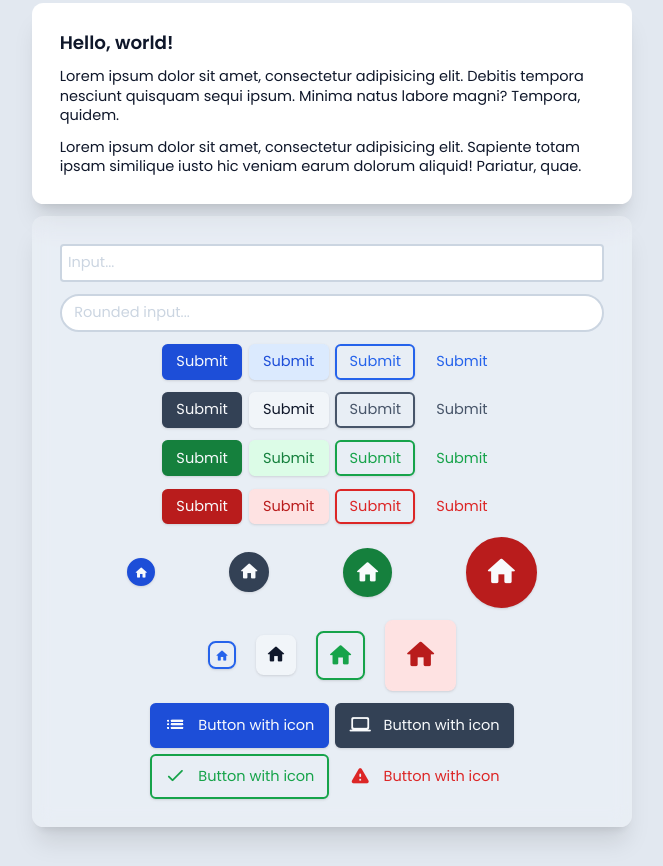
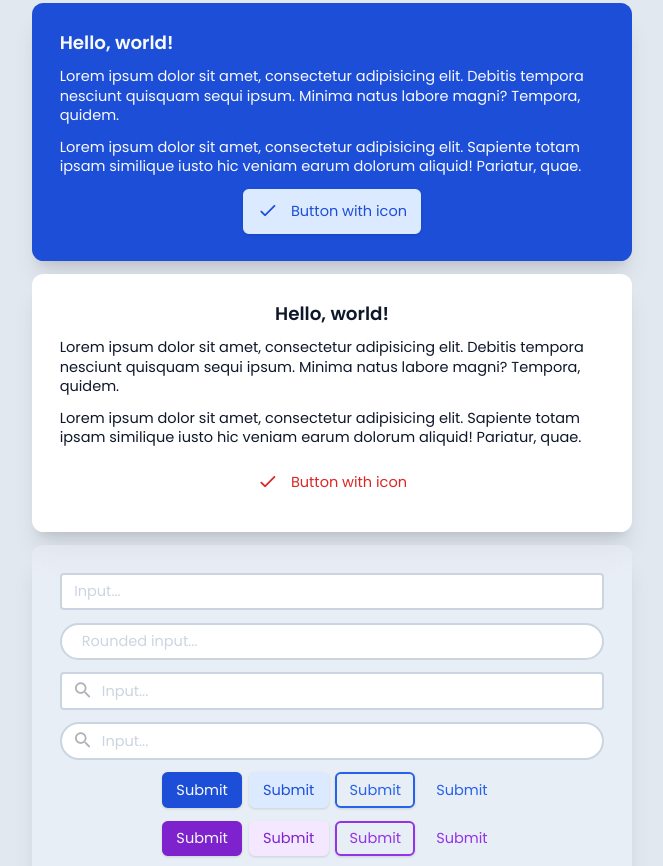
Before and after one commit to andymcgunagle/my-design-system, a website built with Vite: page index.html in a window 1280 px wide. Shown: the part 126-992 px from the top of the page, without its empty margins (308-971 px from the left). Before the commit the page ends 965 px from the top, so only its background shows below. Built offline with nearby package versions, Linux system fonts and the light colour scheme.

Commit message:
add accent buttons. add input with icon. add brand card.

```diff
--- a/index.html
+++ b/index.html
@@ -13,22 +13,63 @@
   <div class="column-center gap-2">
     <h1 class="font-18 gray-900">My Design System</h1>
     <h2 class="font-8 font-weight-4 gray-500">Inspired by Tailwind CSS & CSS Modules</h2>
+
+    <div class="card brand">
+      <h3 class="font-8 font-weight-6">Hello, world!</h3>
+      <p>
+        Lorem ipsum dolor sit amet, consectetur adipisicing elit. Debitis tempora nesciunt quisquam sequi ipsum. Minima
+        natus labore magni? Tempora, quidem.
+      </p>
+      <p>
+        Lorem ipsum dolor sit amet, consectetur adipisicing elit. Sapiente totam ipsam similique iusto hic veniam earum
+        dolorum aliquid! Pariatur, quae.
+      </p>
+      <button class="light with-icon center">
+        <span class="material-icons-round">done</span>
+        <span>Button with icon</span>
+      </button>
+    </div>
+
     <div class="card">
-      <h3 class="font-8 font-weight-6">Hello, world!</h3>
-      <p>Lorem ipsum dolor sit amet, consectetur adipisicing elit. Debitis tempora nesciunt quisquam sequi ipsum. Minima
-        natus labore magni? Tempora, quidem.</p>
-      <p>Lorem ipsum dolor sit amet, consectetur adipisicing elit. Sapiente totam ipsam similique iusto hic veniam earum
-        dolorum aliquid! Pariatur, quae.</p>
+      <h3 class="font-8 font-weight-6 center">Hello, world!</h3>
+      <p>
+        Lorem ipsum dolor sit amet, consectetur adipisicing elit. Debitis tempora nesciunt quisquam sequi ipsum. Minima
+        natus labore magni? Tempora, quidem.
+      </p>
+      <p>
+        Lorem ipsum dolor sit amet, consectetur adipisicing elit. Sapiente totam ipsam similique iusto hic veniam earum
+        dolorum aliquid! Pariatur, quae.
+      </p>
+      <button class="text with-icon center danger">
+        <span class="material-icons-round">done</span>
+        <span>Button with icon</span>
+      </button>
     </div>
+
     <form class="card glass">
       <input type="text" placeholder="Input...">
-      <input type="text" placeholder="Rounded input..." class="input-rounded">
+      <input type="text" placeholder="Rounded input..." class="rounded">
+      <div class="input-with-icon-wrapper">
+        <span class="material-icons-round in-input">search</span>
+        <input type="text" placeholder="Input..." class="with-icon">
+      </div>
+      <div class="input-with-icon-wrapper">
+        <span class="material-icons-round">search</span>
+        <input type="text" placeholder="Input..." class="with-icon rounded">
+      </div>
 
       <div class="row-center">
         <button class="standard">Submit</button>
         <button class="light">Submit</button>
         <button class="outlined">Submit</button>
         <button class="text">Submit</button>
+      </div>
+
+      <div class="row-center">
+        <button class="accent standard">Submit</button>
+        <button class="accent light">Submit</button>
+        <button class="accent outlined">Submit</button>
+        <button class="accent text">Submit</button>
       </div>
 
       <div class="row-center">
--- a/package.json
+++ b/package.json
@@ -3,6 +3,7 @@
   "private": true,
   "version": "0.0.0",
   "scripts": {
+    "save": "git add . && git commit && git push origin main",
     "dev": "vite",
     "build": "tsc && vite build",
     "preview": "vite preview"
--- a/src/globals/_globals.css
+++ b/src/globals/_globals.css
@@ -15,6 +15,7 @@
 @import './titled-section.css';
 
 * {
+  /* border: 1px solid red; */
   box-sizing: border-box;
   color: var(--clr-gray-900);
   font-family: 'Poppins', -apple-system, BlinkMacSystemFont, Segoe UI, Roboto, Oxygen, Ubuntu, Cantarell, Fira, Sans, Droid Sans, Helvetica Neue, sans-serif;
@@ -29,4 +30,5 @@
 body {
   background: var(--clr-gray-200);
   padding: var(--space-2);
+  padding-bottom: var(--space-12);
 }
--- a/src/globals/buttons/_buttons.css
+++ b/src/globals/buttons/_buttons.css
@@ -13,6 +13,7 @@ button {
   padding: var(--space-0) var(--space-2);
   user-select: none;
   width: fit-content;
+  transition: none;
 }
 
 button * {
@@ -24,20 +25,22 @@ button:active {
   box-shadow: none;
 }
 
+button.standard.accent {
+  background-color: var(--clr-accent-700);
+  border: var(--border-width-2) solid var(--clr-accent-700);
+}
+
 button.standard.danger {
   background-color: var(--clr-danger-700);
   border: var(--border-width-2) solid var(--clr-danger-700);
-  color: var(--clr-gray-50);
 }
 
 button.standard.gray {
   background-color: var(--clr-gray-700);
   border: var(--border-width-2) solid var(--clr-gray-700);
-  color: var(--clr-gray-50);
 }
 
 button.standard.success {
   background-color: var(--clr-success-700);
   border: var(--border-width-2) solid var(--clr-success-700);
-  color: var(--clr-gray-50);
 }
--- a/src/globals/buttons/light-buttons.css
+++ b/src/globals/buttons/light-buttons.css
@@ -2,6 +2,25 @@ button.light {
   background-color: var(--clr-brand-100);
   border-color: var(--clr-brand-100);
   color: var(--clr-brand-700) !important;
+  transition-duration: var(--duration-2);
+  transition-property: border-color, color;
+  transition-timing-function: ease-in;
+}
+
+button.light:hover {
+  border-color: var(--clr-brand-800);
+  color: var(--clr-brand-800) !important;
+}
+
+button.light.accent {
+  background-color: var(--clr-accent-100);
+  border: var(--border-width-2) solid var(--clr-accent-100);
+  color: var(--clr-accent-700) !important;
+}
+
+button.light.accent:hover {
+  border-color: var(--clr-accent-800);
+  color: var(--clr-accent-800) !important;
 }
 
 button.light.danger {
@@ -10,9 +29,19 @@ button.light.danger {
   color: var(--clr-danger-700) !important;
 }
 
+button.light.danger:hover {
+  border-color: var(--clr-danger-800);
+  color: var(--clr-danger-800) !important;
+}
+
 button.light.gray {
   background-color: var(--clr-gray-100);
   border: var(--border-width-2) solid var(--clr-gray-100);
+  color: var(--clr-gray-800) !important;
+}
+
+button.light.gray:hover {
+  border-color: var(--clr-gray-900);
   color: var(--clr-gray-900) !important;
 }
 
@@ -21,3 +50,8 @@ button.light.success {
   border: var(--border-width-2) solid var(--clr-success-100);
   color: var(--clr-success-700) !important;
 }
+
+button.light.success:hover {
+  border-color: var(--clr-success-800);
+  color: var(--clr-success-800) !important;
+}
--- a/src/globals/buttons/outlined-buttons.css
+++ b/src/globals/buttons/outlined-buttons.css
@@ -7,6 +7,15 @@ button.outlined {
 
 button.outlined:hover {
   background-color: var(--clr-brand-100);
+}
+
+button.outlined.accent {
+  border-color: var(--clr-accent-600);
+  color: var(--clr-accent-600);
+}
+
+button.outlined.accent:hover {
+  background-color: var(--clr-accent-100);
 }
 
 button.outlined.danger {
--- a/src/globals/buttons/text-buttons.css
+++ b/src/globals/buttons/text-buttons.css
@@ -11,6 +11,15 @@ button.text {
 button.text:hover {
   background-color: var(--clr-brand-100);
   border-color: var(--clr-brand-100);
+}
+
+button.text.accent {
+  color: var(--clr-accent-600);
+}
+
+button.text.accent:hover {
+  background-color: var(--clr-accent-100);
+  border-color: var(--clr-accent-100);
 }
 
 button.text.danger {
--- a/src/globals/cards.css
+++ b/src/globals/cards.css
@@ -11,6 +11,14 @@
   padding: var(--space-6);
 }
 
+.card.brand {
+  background-color: var(--clr-brand-700);
+}
+
+.card.brand > * {
+  color: var(--clr-gray-50);
+}
+
 .card.dark {
   background-color: var(--clr-gray-900);
 }
--- a/src/globals/helpers.css
+++ b/src/globals/helpers.css
@@ -2,3 +2,7 @@
   block-size: 100vh;
   scroll-snap-align: center;
 }
+
+.center {
+  margin: 0 auto;
+}
--- a/src/globals/icons.css
+++ b/src/globals/icons.css
@@ -1,7 +1,3 @@
-.material-icons,
-.material-icons-outlined,
-.material-icons-sharp,
-.material-icons-two-tone,
 .material-icons-round {
   display: flex;
   justify-content: center;
@@ -15,22 +11,22 @@
 
 /* Colors */
 
-.icon.brand {
+.material-icons-round.brand {
   background-color: var(--clr-brand-500);
   color: var(--clr-brand-50);
 }
 
-.icon.gray {
+.material-icons-round.gray {
   background-color: var(--clr-gray-200);
   color: var(--clr-gray-900);
 }
 
-.icon.success {
+.material-icons-round.success {
   background-color: var(--clr-success-200);
   color: var(--clr-success-900);
 }
 
-.icon.danger {
+.material-icons-round.danger {
   background-color: var(--clr-danger-200);
   color: var(--clr-danger-900);
 }
--- a/src/globals/inputs.css
+++ b/src/globals/inputs.css
@@ -3,7 +3,7 @@ input {
   border-radius: var(--border-radius-0);
   border: var(--border-width-2) solid var(--clr-gray-300);
   line-height: 1;
-  padding: var(--space-0);
+  padding: var(--space-0) var(--space-2);
   transition-duration: var(--duration-2);
   transition-property: background-color, border-bottom, border-color;
   transition-timing-function: ease-in;
@@ -20,7 +20,40 @@ input::placeholder {
   color: var(--clr-gray-300);
 }
 
-input.input-rounded {
+input.rounded {
   border-radius: var(--border-radius-full);
-  padding: var(--space-0) var(--space-2);
+  padding: var(--space-0) var(--space-4);
 }
+
+/* Input with icon */
+
+div.input-with-icon-wrapper {
+  display: flex;
+  justify-content: center;
+  align-items: center;
+
+  position: relative;
+}
+
+div.input-with-icon-wrapper > .material-icons-round {
+  left: var(--space-4);
+  position: absolute;
+  top: 50%;
+  transform: translateY(-50%);
+  opacity: 0.33;
+}
+
+input.with-icon {
+  padding-left: var(--space-10);
+  width: 100%;
+}
+
+@media only screen and (min-width: 768px) {
+  div.input-with-icon-wrapper > .material-icons-round {
+    left: var(--space-2);
+  }
+
+  input.with-icon {
+    padding-left: var(--space-8);
+  }
+}
```
